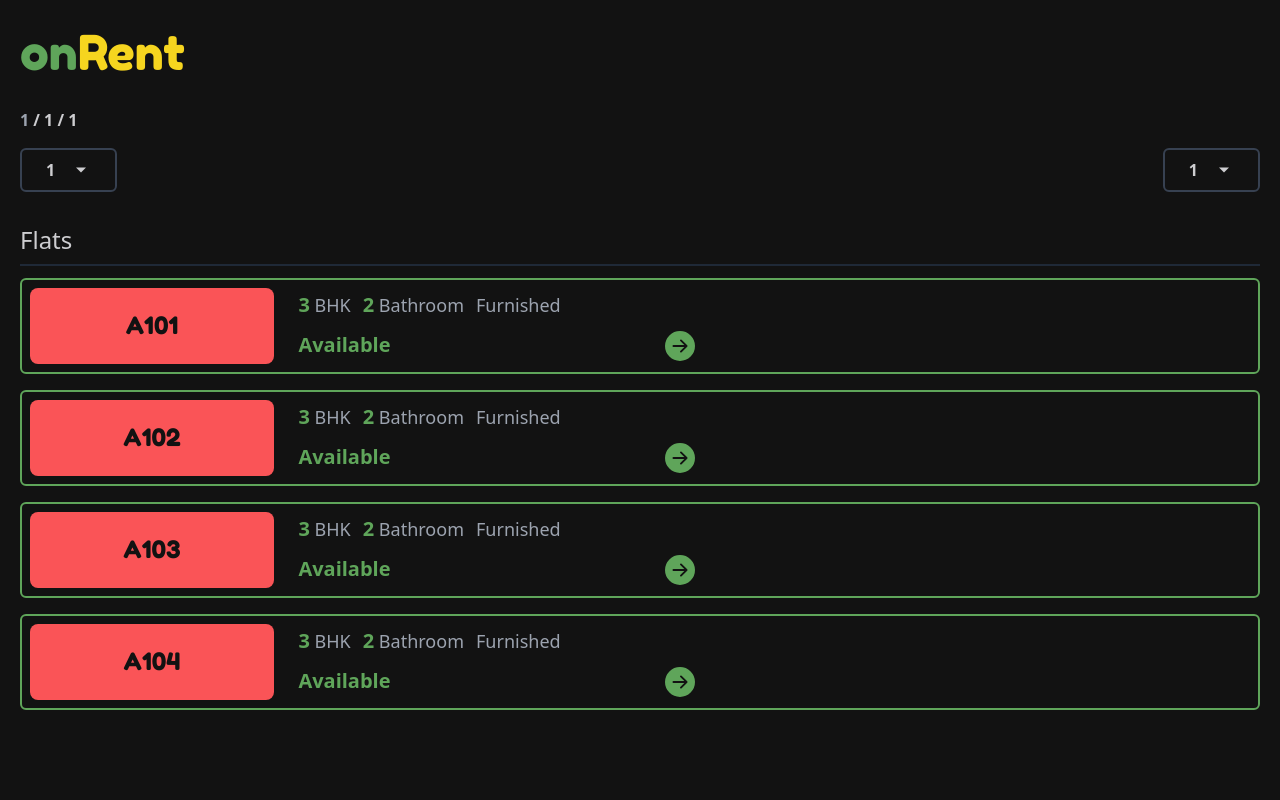
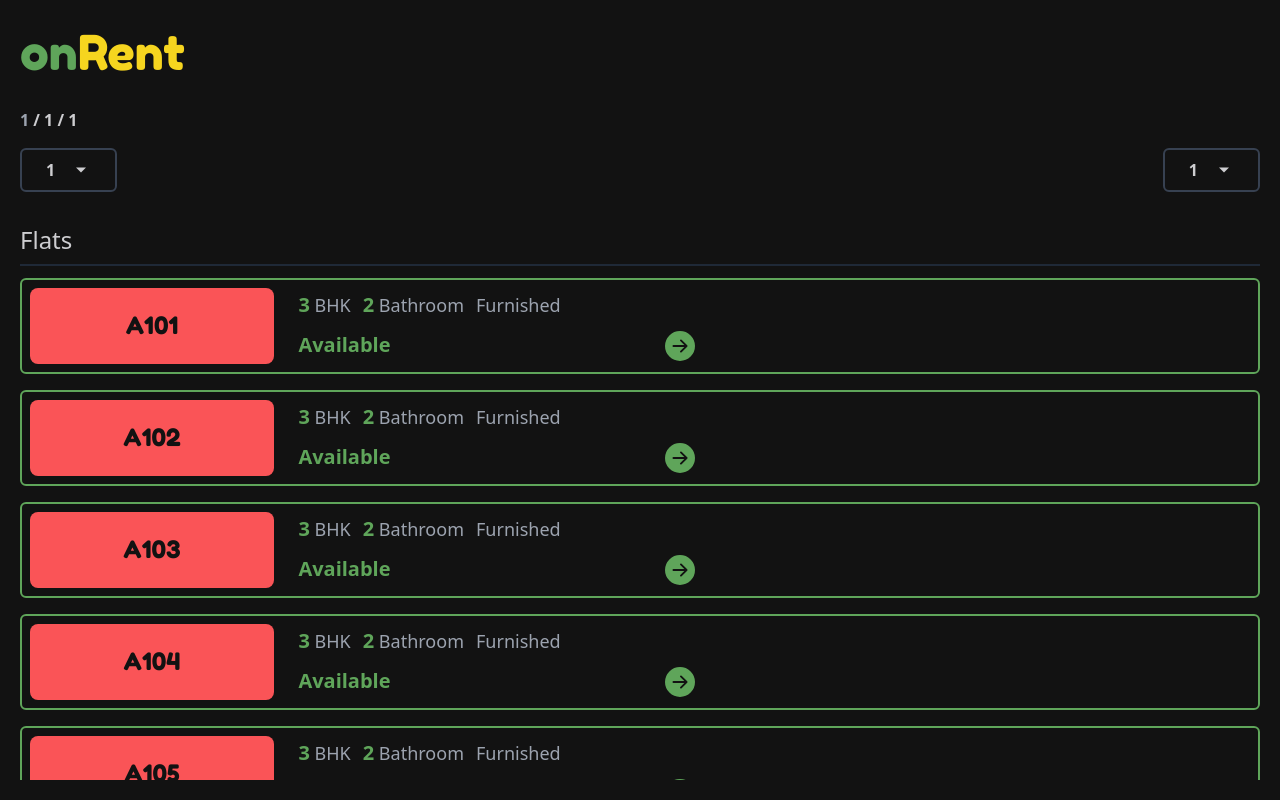
Before and after one commit to whiletrueee/onRent, a Next.js app in the folder client/: page /1/1/1 in a window 1280 px wide. Built offline with nearby package versions, Linux system fonts and the light colour scheme.

Commit message:
fixed flats

```diff
--- a/client/src/components/selectBlock.tsx
+++ b/client/src/components/selectBlock.tsx
@@ -20,28 +20,19 @@ function SelectBlock({
     <div className="relative z-10 p-2 bg-myblack">
       {society === "Abode" ? (
         <div className="flex flex-wrap justify-start gap-4 mt-4">
-          {/* {abodeBlock.map((items, i) => {
-            return (
-              <button
-                className="px-4 py-2 text-lg font-semibold border-2 border-gray-700 rounded-md text-mywhite"
-                key={i}
-                onClick={() => {
-                  setBuildings(`Block-${items}`);
-                  router.push(`/${society}/Block-${items}/${floors}`);
-                  setSelectBlock(false);
-                }}
-              >
-                Block-{items}
-              </button>
-            );
-          })} */}
           {AbodeBlocks.map((items) => {
+            const block = String.fromCharCode(items + 64);
+            if (
+              block !== "O" &&
+              block !== "I" &&
+              block !== "X" &&
+              block !== "U"
+            ) {
               return (
                 <button
                   className="px-4 py-2 text-lg font-semibold border-2 border-gray-700 rounded-md text-mywhite"
                   key={items}
                   onClick={() => {
-                  const block = String.fromCharCode(items + 64);
                     setBuildings(`Block-${block}`);
                     setBuildingNumber(items);
                     router.push(`/${society}/Block-${block}/${floors}`);
@@ -51,6 +42,7 @@ function SelectBlock({
                   Block-{String.fromCharCode(items + 64)}
                 </button>
               );
+            }
           })}
         </div>
       ) : (
--- a/client/src/pages/[society]/[building]/[floor].tsx
+++ b/client/src/pages/[society]/[building]/[floor].tsx
@@ -6,7 +6,7 @@ import SelectBlock from "@/components/selectBlock";
 import SelectFloor from "@/components/selectFloor";
 import Core from "@/components/core";
 import FlatCard from "@/components/flatCard";
-import { estanciaFlats } from "@/utils/constants/data";
+import { abodeFlats, estanciaFlats } from "@/utils/constants/data";
 
 function Floor() {
   const router = useRouter();
@@ -96,11 +96,13 @@ function Floor() {
           <div className="text-mywhite"></div>
         </section>
 
-        <section className="mt-5">
+        <section className="my-5 mt-5 overflow-scroll">
           <h1 className="pb-2 mx-5 my-3 text-2xl border-b-2 border-gray-800 text-mywhite">
             Flats
           </h1>
-          <div className="flex flex-col gap-4 mx-5">
+          <div className="mx-5 ">
+            {society == "Estancia" ? (
+              <div className="flex flex-col justify-start gap-4">
                 {estanciaFlats.map((item) => {
                   return (
                     <FlatCard
@@ -113,6 +115,22 @@ function Floor() {
                   );
                 })}
               </div>
+            ) : (
+              <div className="flex flex-col justify-start gap-4">
+                {abodeFlats.map((item) => {
+                  return (
+                    <FlatCard
+                      society={society}
+                      id={item}
+                      key={item}
+                      buildingNumber={buildingNumber}
+                      floorNumber={floorNumber}
+                    />
+                  );
+                })}
+              </div>
+            )}
+          </div>
         </section>
       </main>
     </>
--- a/client/src/utils/constants/data.ts
+++ b/client/src/utils/constants/data.ts
@@ -38,4 +38,5 @@ export const AbodeBlocks = [
   23, 24, 25, 26,
 ];
 
-export const estanciaFlats = [1,2,3,4];
+export const estanciaFlats = [1, 2, 3, 4];
+export const abodeFlats = [1, 2, 3, 4, 5, 6, 7, 8];
```
Lines whose indentation alone changed are shown as unchanged.
